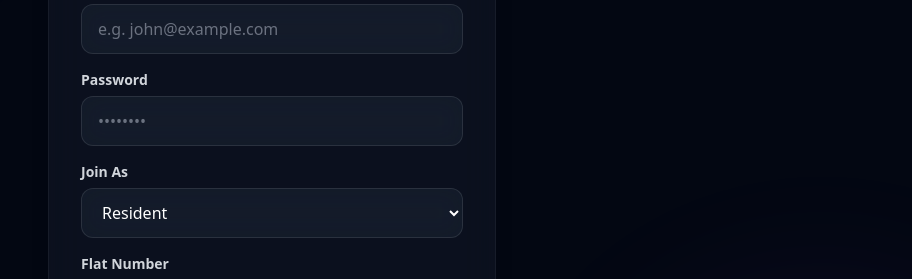
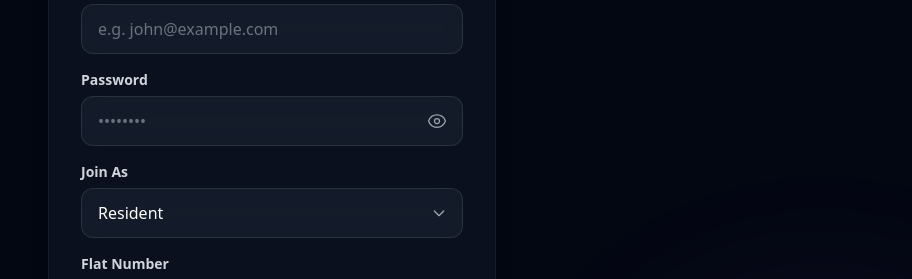
Before and after one commit to Sudip294/nestsync, a React app in the folder frontend/: page /register in a window 1280 px wide. Shown: the part 299-578 px from the top of the page, without its empty margins (368-1280 px from the left). Built offline with nearby package versions, Linux system fonts and the light colour scheme; the HTML template or start-up script is replaced by a standard one.

Commit message:
added the to show hide & show password

```diff
--- a/frontend/src/components/ui/FormElements.jsx
+++ b/frontend/src/components/ui/FormElements.jsx
@@ -27,24 +27,50 @@ export const Button = ({ children, className, onClick, type = "button", variant
   );
 };
 
-export const Input = ({ label, className, error, ...props }) => {
+export const Input = ({ label, className, error, type, ...props }) => {
+  const [showPassword, setShowPassword] = React.useState(false);
+  const isPassword = type === 'password';
+  const inputType = isPassword ? (showPassword ? 'text' : 'password') : type;
+
   return (
-    <div className="w-full flex flex-col gap-1.5 mb-4">
+    <div className="w-full flex flex-col gap-1.5 mb-4 relative">
       {label && (
         <label className="text-sm font-semibold text-gray-600 dark:text-gray-300">
           {label}
         </label>
       )}
+      <div className="relative w-full">
         <input
+          type={inputType}
           className={twMerge(
             clsx(
               "w-full px-4 py-3 rounded-xl border bg-white/50 dark:bg-gray-800/40 border-gray-300 dark:border-white/10 text-gray-900 dark:text-white placeholder-gray-400 dark:placeholder-gray-500 focus:outline-none focus:ring-2 focus:ring-indigo-500/50 focus:border-indigo-500 transition-all duration-300 backdrop-blur-md",
+              isPassword && "pr-12",
               error && "border-red-500 focus:ring-red-500/30 focus:border-red-500",
               className
             )
           )}
           {...props}
         />
+        {isPassword && (
+          <button
+            type="button"
+            onClick={() => setShowPassword(!showPassword)}
+            className="absolute right-4 top-1/2 -translate-y-1/2 text-gray-400 hover:text-gray-600 dark:hover:text-gray-300 transition-colors"
+          >
+            {showPassword ? (
+              <svg xmlns="http://www.w3.org/2000/svg" fill="none" viewBox="0 0 24 24" strokeWidth={1.5} stroke="currentColor" className="w-5 h-5">
+                <path strokeLinecap="round" strokeLinejoin="round" d="M3.98 8.223A10.477 10.477 0 0 0 1.934 12C3.226 16.338 7.244 19.5 12 19.5c.993 0 1.953-.138 2.863-.395M6.228 6.228A10.451 10.451 0 0 1 12 4.5c4.756 0 8.773 3.162 10.065 7.498a10.522 10.522 0 0 1-4.293 5.774M6.228 6.228 3 3m3.228 3.228 3.65 3.65m7.894 7.894L21 21m-3.228-3.228-3.65-3.65m0 0a3 3 0 1 0-4.243-4.243m4.242 4.242L9.88 9.88" />
+              </svg>
+            ) : (
+              <svg xmlns="http://www.w3.org/2000/svg" fill="none" viewBox="0 0 24 24" strokeWidth={1.5} stroke="currentColor" className="w-5 h-5">
+                <path strokeLinecap="round" strokeLinejoin="round" d="M2.036 12.322a1.012 1.012 0 0 1 0-.639C3.423 7.51 7.36 4.5 12 4.5c4.638 0 8.573 3.007 9.963 7.178.07.207.07.431 0 .639C20.577 16.49 16.64 19.5 12 19.5c-4.638 0-8.573-3.007-9.963-7.178Z" />
+                <path strokeLinecap="round" strokeLinejoin="round" d="M15 12a3 3 0 1 1-6 0 3 3 0 0 1 6 0Z" />
+              </svg>
+            )}
+          </button>
+        )}
+      </div>
       {error && (
         <span className="text-xs text-red-500 font-medium mt-0.5">{error}</span>
       )}
--- a/frontend/src/pages/Register.jsx
+++ b/frontend/src/pages/Register.jsx
@@ -108,19 +108,26 @@ const Register = () => {
               required
             />
 
-            <div className="w-full flex flex-col gap-1.5 mb-4">
+            <div className="w-full flex flex-col gap-1.5 mb-4 relative">
               <label className="text-sm font-semibold text-gray-600 dark:text-gray-300">
                 Join As
               </label>
+              <div className="relative">
                 <select
                   name="role"
                   value={formData.role}
                   onChange={handleChange}
-                className="w-full px-4 py-3 rounded-xl border bg-white/50 dark:bg-gray-800/40 border-gray-300 dark:border-white/10 text-gray-950 dark:text-white focus:outline-none focus:ring-2 focus:ring-indigo-500/50 focus:border-indigo-500 transition-all duration-300 backdrop-blur-md"
+                  className="w-full appearance-none px-4 py-3 pr-10 rounded-xl border bg-white/50 dark:bg-gray-800/40 border-gray-300 dark:border-white/10 text-gray-950 dark:text-white focus:outline-none focus:ring-2 focus:ring-indigo-500/50 focus:border-indigo-500 transition-all duration-300 backdrop-blur-md"
                 >
                   <option value="resident">Resident</option>
                   <option value="admin">Admin</option>
                 </select>
+                <div className="pointer-events-none absolute inset-y-0 right-0 flex items-center px-4 text-gray-500 dark:text-gray-400">
+                  <svg className="w-4 h-4" fill="none" stroke="currentColor" viewBox="0 0 24 24">
+                    <path strokeLinecap="round" strokeLinejoin="round" strokeWidth="2" d="M19 9l-7 7-7-7"></path>
+                  </svg>
+                </div>
+              </div>
             </div>
 
             {formData.role === 'resident' && (
```
Lines whose indentation alone changed are shown as unchanged.
